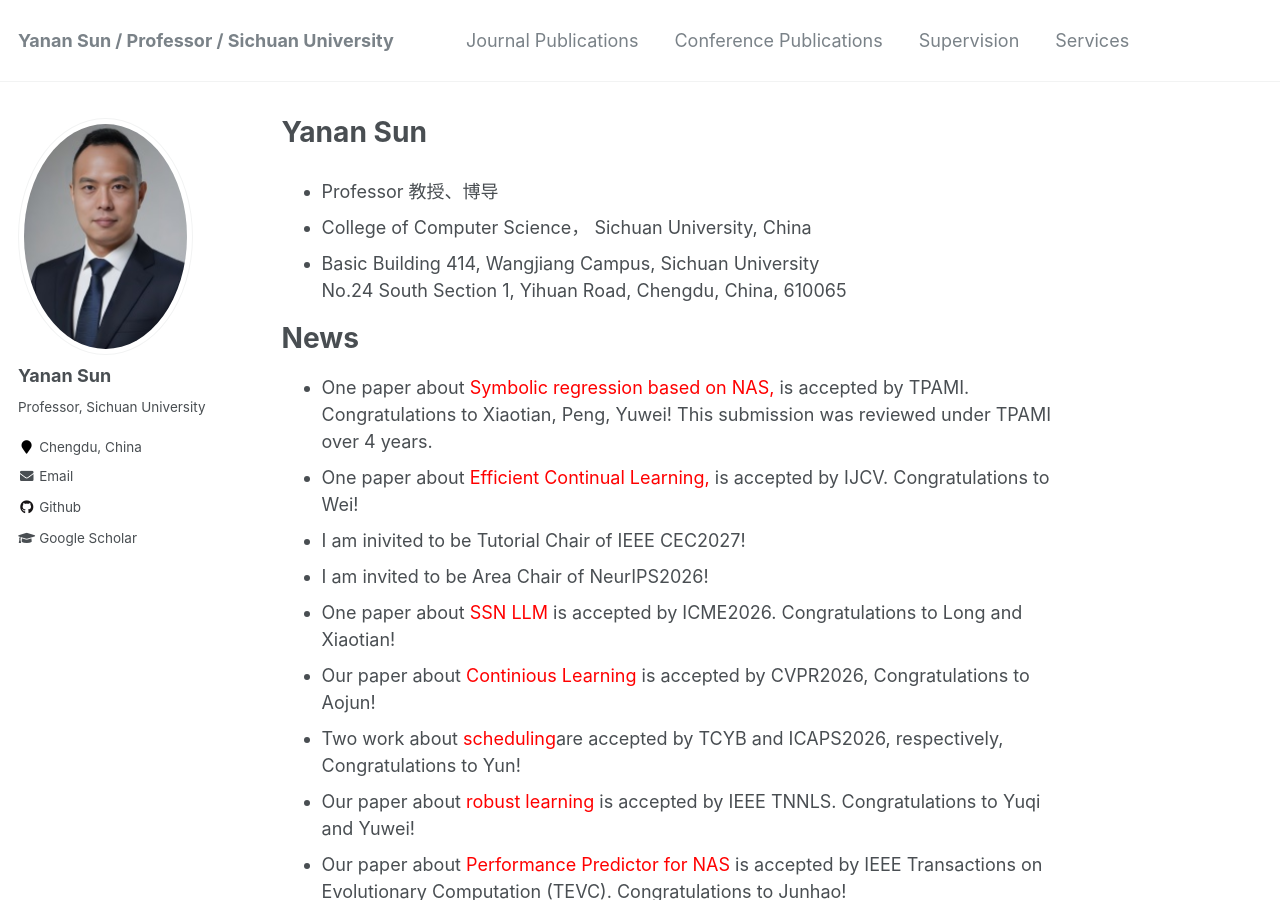
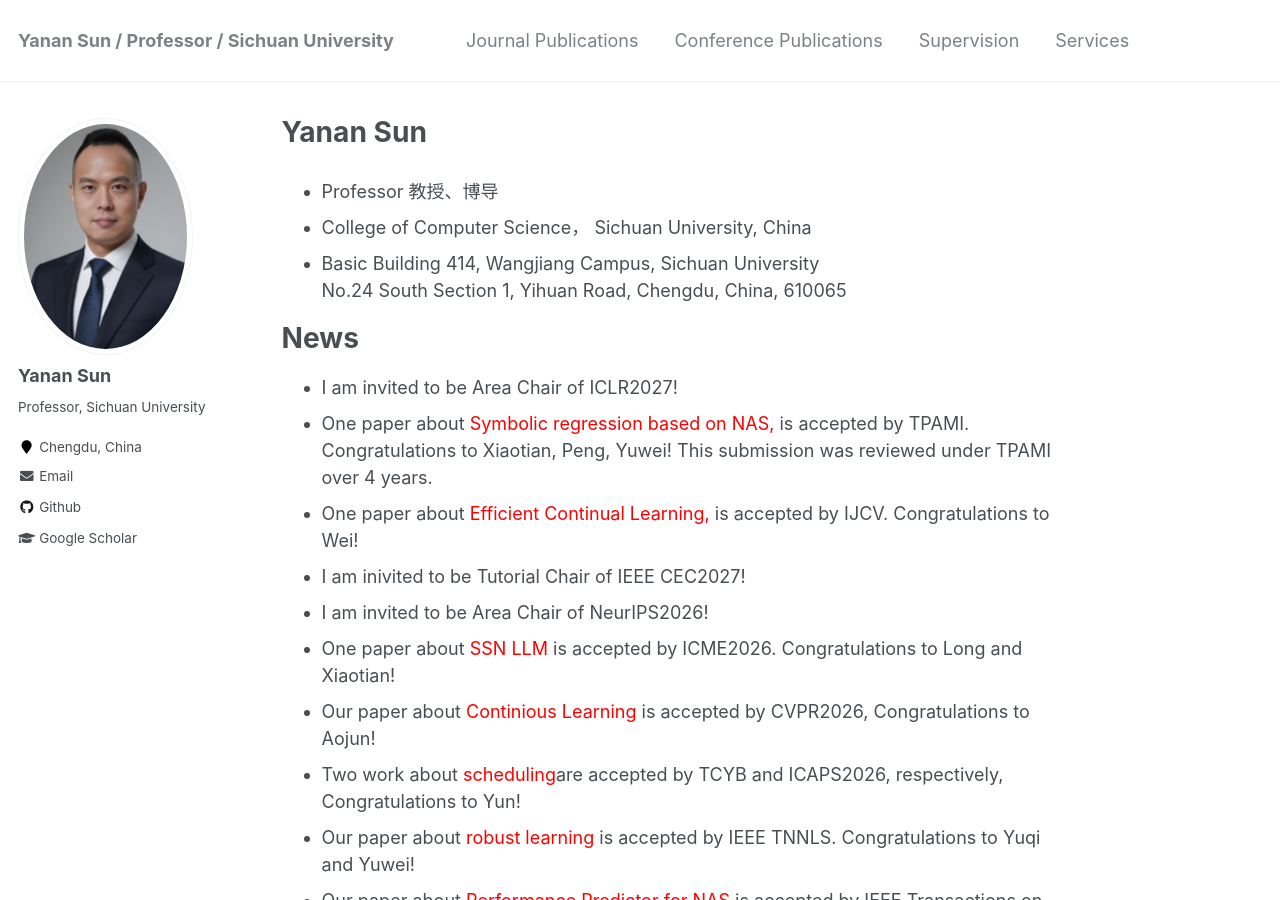
Before and after one commit to yn-sun/yn-sun.github.io, a Jekyll site: the page built from _pages/about.md, in a window 1280 px wide and 900 px high. Built offline with Jekyll 4.4.1, drawn with Linux system fonts in a browser that asks for light colours; comment, search, counter and statistics services are not loaded.

Commit message:
Update about.md

```diff
--- a/_pages/about.md
+++ b/_pages/about.md
@@ -15,6 +15,7 @@ No.24 South Section 1, Yihuan Road, Chengdu, China, 610065
 
 News
 ======
+* I am invited to be Area Chair of ICLR2027!
 * One paper about <span style="color: #FF0000">Symbolic regression based on NAS,</span> is accepted by TPAMI. Congratulations to Xiaotian, Peng, Yuwei! This submission was reviewed under TPAMI over 4 years.
 * One paper about <span style="color: #FF0000">Efficient Continual Learning,</span> is accepted by IJCV. Congratulations to Wei!
 * I am inivited to be Tutorial Chair of IEEE CEC2027!
```
